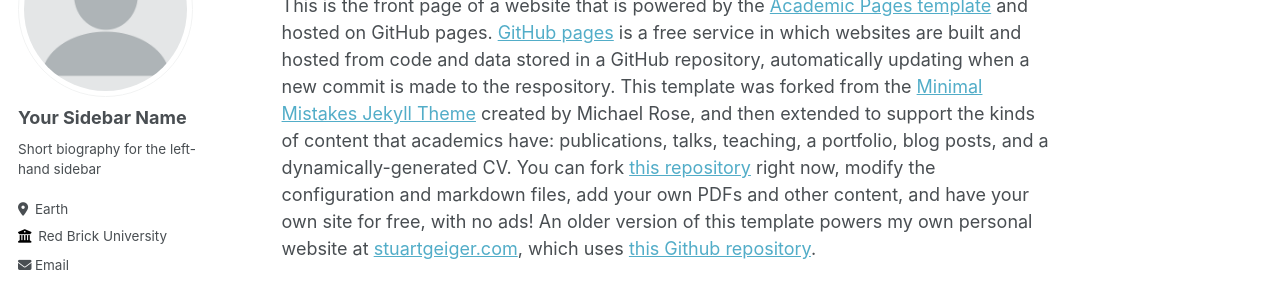
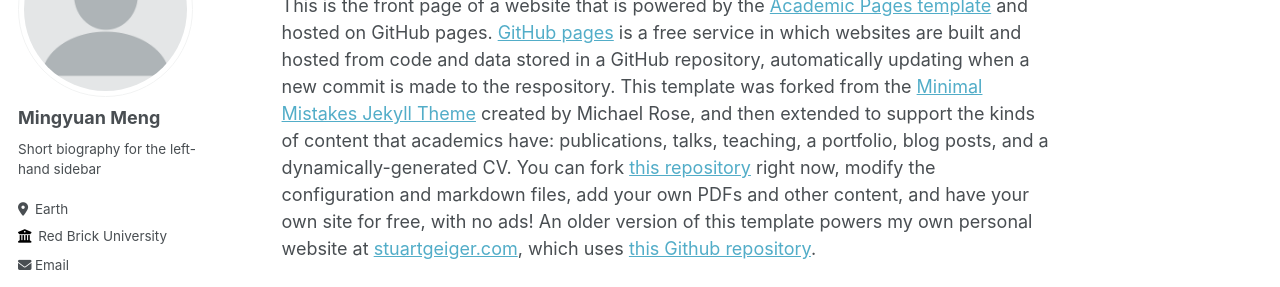
Before and after one commit to MungoMeng/mungomeng.github.io, a Jekyll site: the page built from _pages/about.md, in a window 1280 px wide. Shown: the part 184-471 px from the top of the page. Built offline with Jekyll 4.4.1, drawn with Linux system fonts in a browser that asks for light colours; some web fonts are replaced.

Commit message:
Update _config.yml

```diff
--- a/_config.yml
+++ b/_config.yml
@@ -22,7 +22,7 @@ repository               : "academicpages/academicpages.github.io"
 author:
   # Biographic information
   avatar           : "profile.png"
-  name             : "Your Sidebar Name"
+  name             : "Mingyuan Meng"
   pronouns         : # example: "she/her"
   bio              : "Short biography for the left-hand sidebar"
   location         : "Earth"
```
